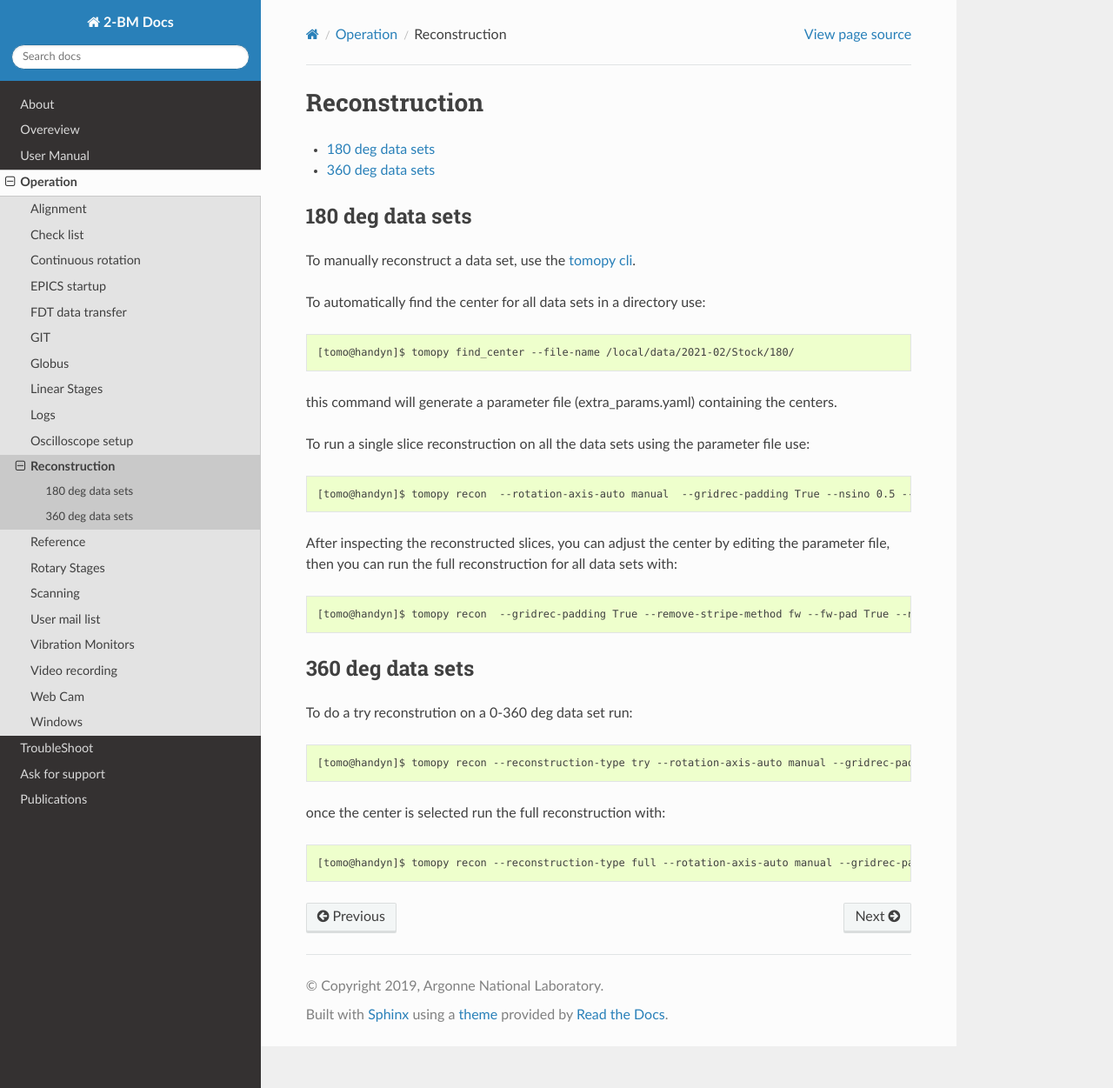
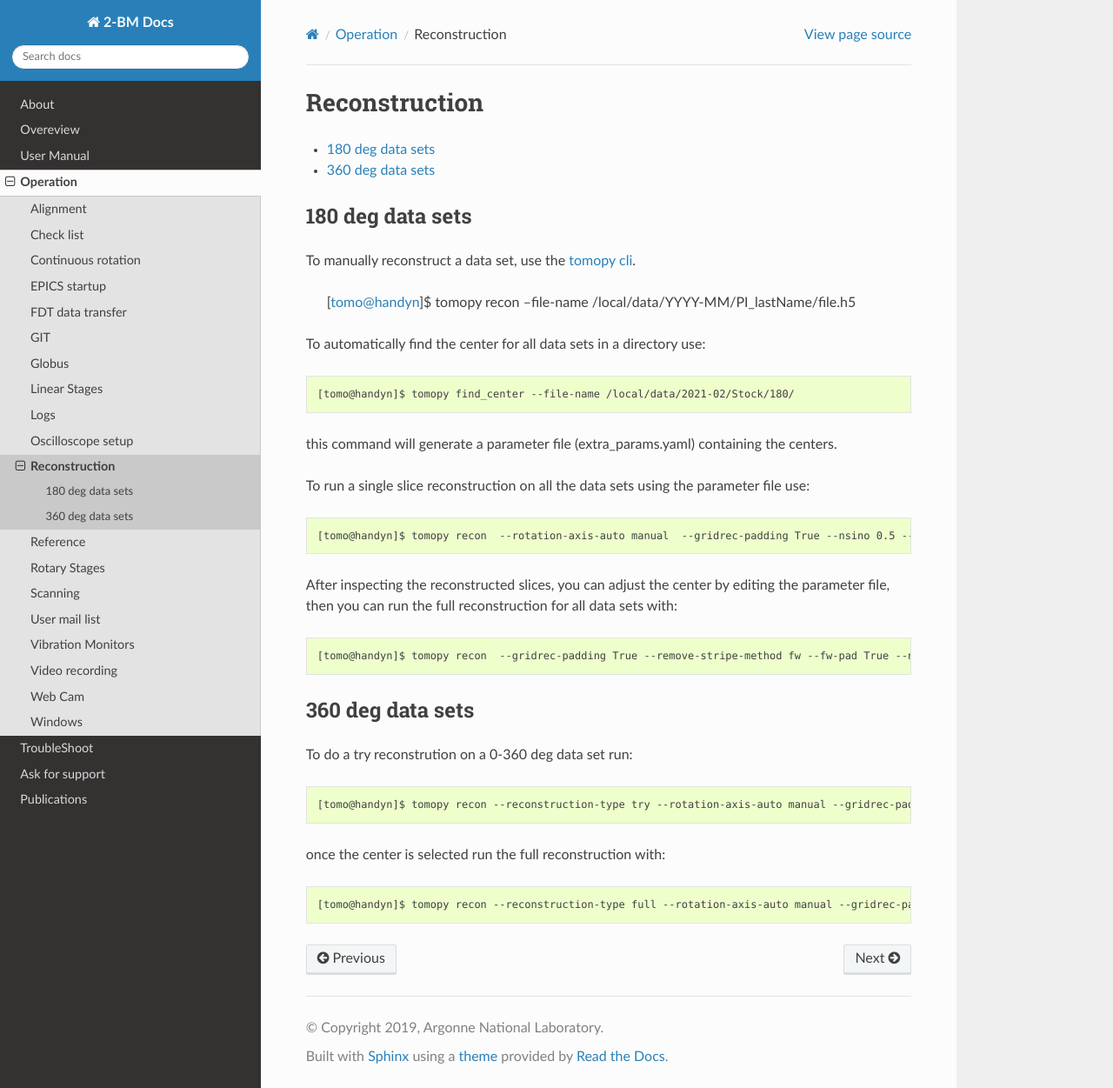
Before and after one commit to xray-imaging/2bm-docs, a Sphinx documentation site: the page built from docs/source/ops/item_014.rst, in a window 1280 px wide and 1251 px high. Shown: the whole window at 87% size. Built offline with Sphinx 7.4.7 and the Read the Docs theme 2.0.0, drawn with Linux system fonts in a browser that asks for light colours; the version number could not be read and is left out.

Commit message:
Update item_014.rst

```diff
--- a/docs/source/ops/item_014.rst
+++ b/docs/source/ops/item_014.rst
@@ -8,6 +8,8 @@ Reconstruction
 -----------------
 
 To manually reconstruct a data set, use the `tomopy cli <https://github.com/tomography/tomopy-cli>`_.
+
+    [tomo@handyn]$ tomopy recon --file-name /local/data/YYYY-MM/PI_lastName/file.h5
 
 To automatically find the center for all data sets in a directory use::
 
```
